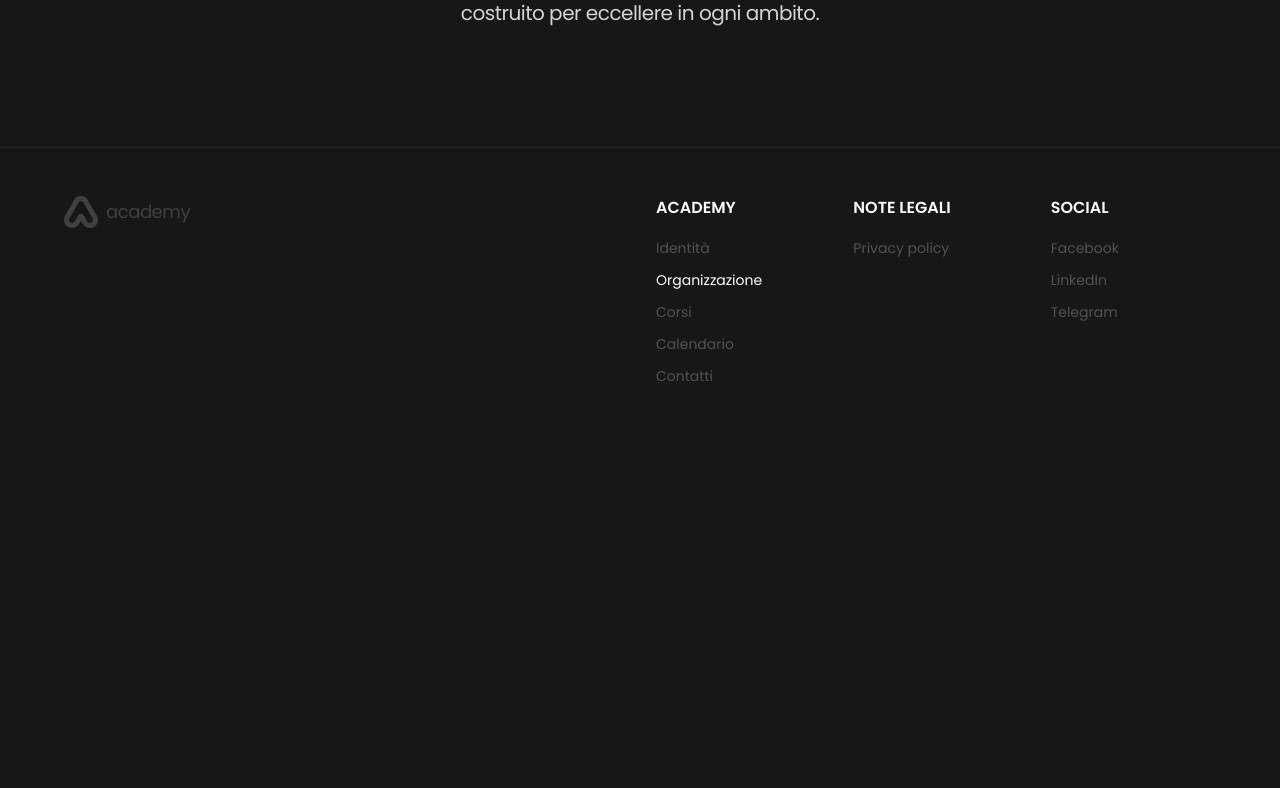
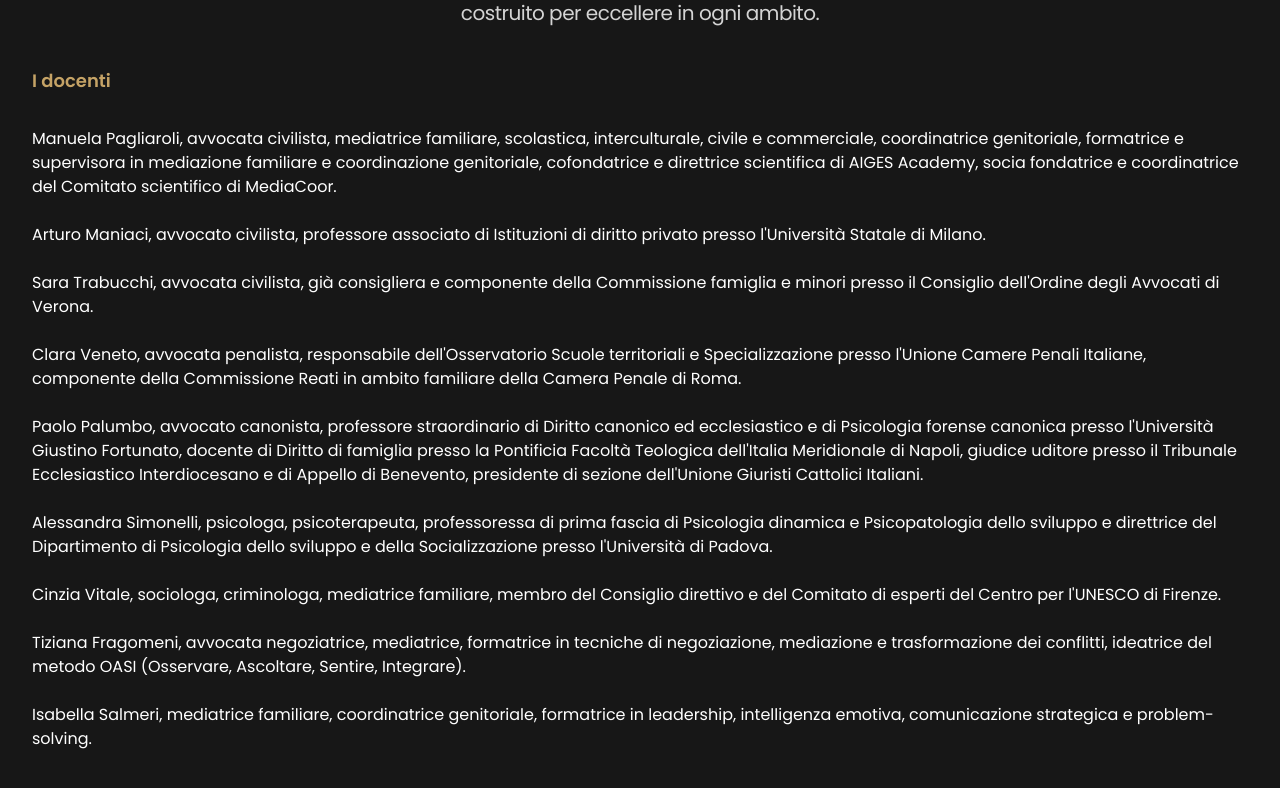
Before and after one commit to plasm/academy, a Nuxt app: page /organizzazione in a window 1280 px wide. Shown: the part 312-1100 px from the top of the page. Before the commit the page ends 800 px from the top, so only its background shows below. Built offline with nearby package versions, Linux system fonts and the light colour scheme.

Commit message:
page: organizzazione

```diff
--- a/pages/organizzazione.vue
+++ b/pages/organizzazione.vue
@@ -7,6 +7,54 @@
         </div>
       </template>
     </ac-heading>
+
+    <!--
+
+     -->
+
+    <div class="mb-2 text-lg font-semibold  text-gold">
+      I docenti
+    </div>
+    <br>
+    <div class="text-white">
+      Manuela Pagliaroli, avvocata civilista, mediatrice familiare, scolastica, interculturale, civile e commerciale, coordinatrice genitoriale, formatrice e supervisora in mediazione familiare e coordinazione genitoriale, cofondatrice e direttrice scientifica di AIGES Academy, socia fondatrice e coordinatrice del Comitato scientifico di MediaCoor.
+    </div>
+    <br>
+    <div class="text-white">
+      Arturo Maniaci, avvocato civilista, professore associato di Istituzioni di diritto privato presso l'Università Statale di Milano.
+    </div>
+    <br>
+    <div class="text-white">
+      Sara Trabucchi, avvocata civilista, già consigliera e componente della Commissione famiglia e minori presso il Consiglio dell'Ordine degli Avvocati di Verona.
+    </div>
+    <br>
+    <div class="text-white">
+      Clara Veneto, avvocata penalista, responsabile dell'Osservatorio Scuole territoriali e Specializzazione presso l'Unione Camere Penali Italiane, componente della Commissione Reati in ambito familiare della Camera Penale di Roma.
+    </div>
+    <br>
+    <div class="text-white">
+      Paolo Palumbo, avvocato canonista, professore straordinario di Diritto canonico ed ecclesiastico e di Psicologia forense canonica presso l'Università Giustino Fortunato, docente di Diritto di famiglia presso la Pontificia Facoltà Teologica dell'Italia Meridionale di Napoli, giudice uditore presso il Tribunale Ecclesiastico Interdiocesano e di Appello di Benevento, presidente di sezione dell'Unione Giuristi Cattolici Italiani.
+    </div>
+    <br>
+    <div class="text-white">
+      Alessandra Simonelli, psicologa, psicoterapeuta, professoressa di prima fascia di Psicologia dinamica e Psicopatologia dello sviluppo e direttrice del Dipartimento di Psicologia dello sviluppo e della Socializzazione presso l'Università di Padova.
+    </div>
+    <br>
+    <div class="text-white">
+      Cinzia Vitale, sociologa, criminologa, mediatrice familiare, membro del Consiglio direttivo e del Comitato di esperti del Centro per l'UNESCO di Firenze.
+    </div>
+    <br>
+    <div class="text-white">
+      Tiziana Fragomeni, avvocata negoziatrice, mediatrice, formatrice in tecniche di negoziazione, mediazione e trasformazione dei conflitti, ideatrice del metodo OASI (Osservare, Ascoltare, Sentire, Integrare).
+    </div>
+    <br>
+    <div class="text-white">
+      Isabella Salmeri, mediatrice familiare, coordinatrice genitoriale, formatrice in leadership, intelligenza emotiva, comunicazione strategica e problem-solving.
+    </div>
+
+    <!--
+
+     -->
   </div>
 </template>
 
```
